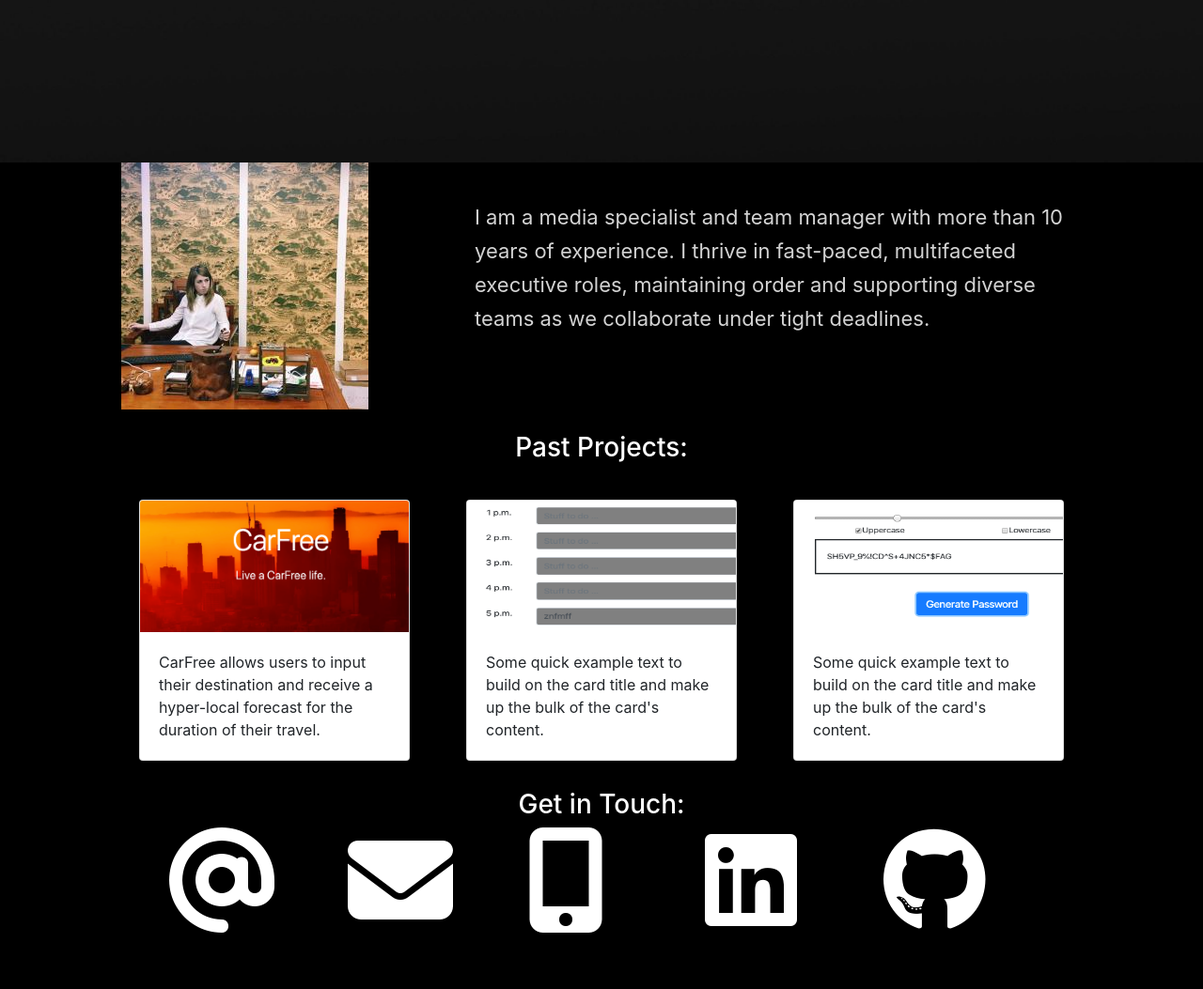
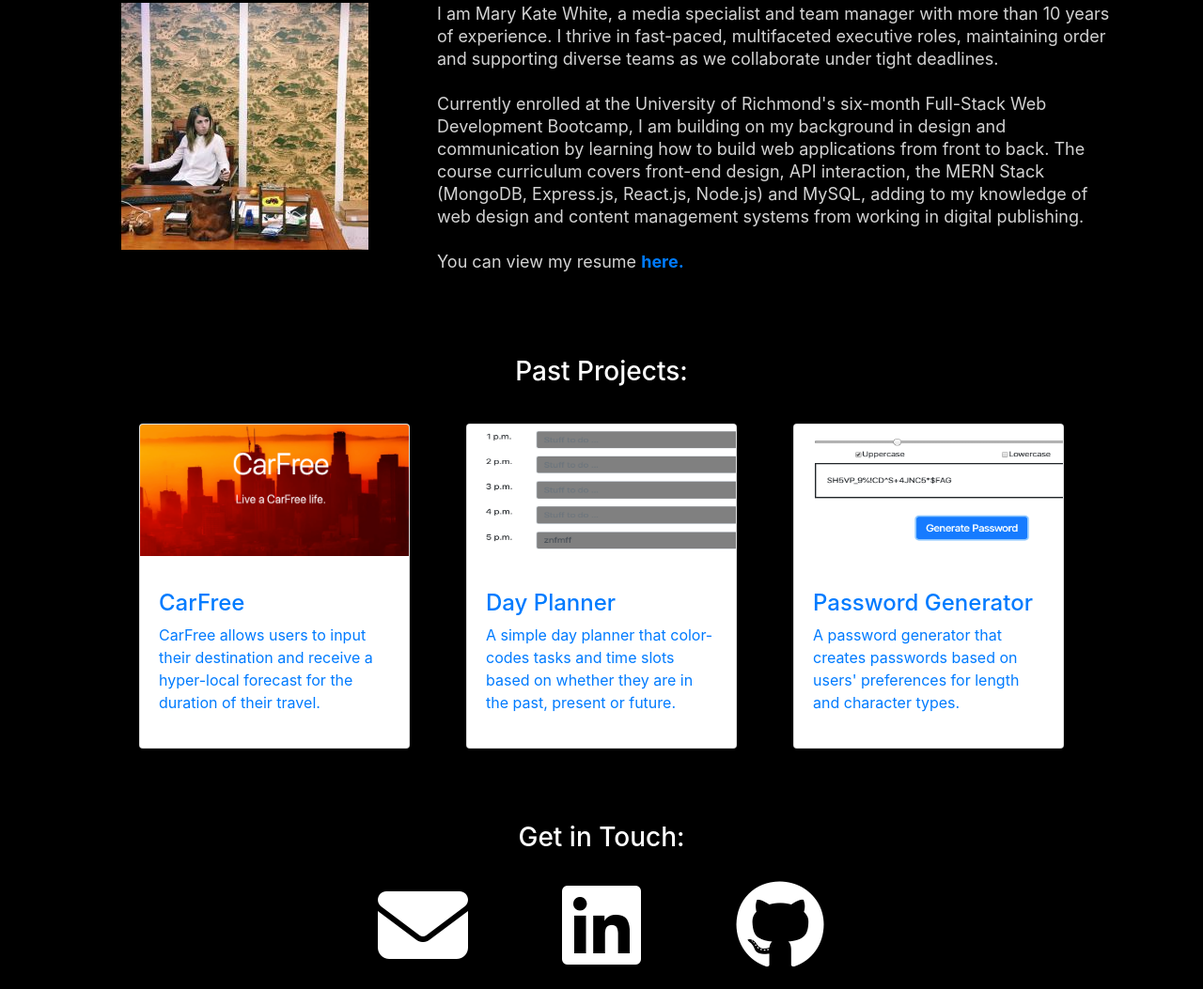
Before and after one commit to marykatewhite/NewPortfolio, a plain HTML site: page index.html in a window 1280 px wide. Shown: the part 433-1486 px from the top of the page at 94% size. Before the commit the page ends 1428 px from the top, so only its background shows below. Drawn offline with nearby package versions, Linux system fonts and the light colour scheme.

Commit message:
it's got a bio, it's got links to linkedin and github, it's got a PDF of my resume, it's got links to 3 projects. it is great.

```diff
--- a/index.html
+++ b/index.html
@@ -38,7 +38,7 @@
 
     <div class="jumbotron-fluid vertical-center" id="introBox">
         <h1 id="myName">Mary Kate White.</h1>
-        <p id="introText">I am an <b>editor</b>, <b>designer</b> and aspiring<br><b>full-stack web developer.</b></p>
+        <p id="introText">I am an <b>editor</b>, <b>designer</b> and aspiring <b>full-stack web developer.</b></p>
     </div>
 
     <div class="container" id="aboutMe">
@@ -47,95 +47,103 @@
                 <img src="images/vcool.jpg" id="myFace" alt="Mary Kate White">
             </div>
             <div class="col-xs-12 col-md-8 vertical-center">
-                <p id="bioText">I am a media specialist and team manager with more than 10 years of experience. I thrive
-                    in fast-paced,
-                    multifaceted executive roles, maintaining order and supporting diverse teams as we collaborate under
-                    tight deadlines.</p>
+                <p id="bioText">I am Mary Kate White, a media specialist and team manager with more than 10 years of experience. I thrive
+                    in fast-paced, multifaceted executive roles, maintaining order and supporting diverse teams as we
+                    collaborate under
+                    tight deadlines.<br><br>
+                    Currently enrolled at the University of Richmond's six-month Full-Stack Web Development Bootcamp,
+                    I am building on my background in design and communication by learning how to build web applications
+                    from front to back. The course curriculum covers front-end design, API interaction, the MERN Stack (MongoDB, Express.js,
+                    React.js, Node.js) and MySQL, adding to my knowledge of web design and content management systems from working in digital publishing.<br><br>
+                You can view my resume <a href="images/Mary Kate White resume.pdf" target="_blank"><b>here.</b> </a></p>
+            </div>
+        </div>
+    </div>
+    <br><br>
+    <div class="container" id="projects">
+        <div class="row justify-content-center">
+            <div class="col-xs-12">
+                <br>
+                <h3 class="sectionLabel">Past Projects:</h3>
+            </div>
+        </div>
+        <div class="row justify-content-center">
+
+            <a href="https://marykatewhite.github.io/Project1/" target="_blank">
+                <div class="card" style="width: 18rem;">
+                    <img src="images/carfree card.png" class="card-img-top" alt="carfree">
+                    <div class="card-body">
+                        <p class="card-text">
+                            <h4>CarFree</h4>
+                            CarFree allows users to input their destination and receive a hyper-local
+                            forecast for the duration of their travel.
+                        </p>
+                    </div>
+                </div>
+            </a>
+
+            <a href="https://marykatewhite.github.io/DayPlanner/" target="_blank">
+                <div class="card" style="width: 18rem;">
+                    <img src="images/dayplanner2.png" class="card-img-top" alt="dayplanner">
+                    <div class="card-body">
+                        <p class="card-text">
+                            <h4>Day Planner</h4>A simple day planner that color-codes tasks and time slots based on
+                            whether
+                            they are in the past, present or future.
+                        </p>
+                    </div>
+                </div>
+            </a>
+
+
+
+            <a href="https://marykatewhite.github.io/PasswordGenerator/" target="_blank">
+                <div class="card" style="width: 18rem;">
+                    <img src="images/password generator.png" class="card-img-top" alt="passwordgenerator">
+                    <div class="card-body">
+                        <p class="card-text">
+                            <h4>Password Generator</h4>A password generator that creates passwords based on users'
+                            preferences for
+                            length and character types.
+                        </p>
+                    </div>
+                </div>
+            </a>
+
+        </div>
+    </div>
+    <br><br>
+    <div class="container" id="contact">
+        <div class="row justify-content-center">
+            <div class="col-xs-12">
+                <h3 class="sectionLabel">Get in Touch:</h3>
+            </div>
+        </div>
+        <div class="row justify-content-center" id="icons">
+            <div class="col-xs-12 col-sm-2 d-flex justify-content-center">
+                <a href="mailto:marykatewhite@gmail.com"><span style="color: white"><i
+                            class="icons fas fa-envelope fa-6x"></i></span></a>
+            </div>
+            <div class="col-xs-12 col-sm-2 d-flex justify-content-center">
+                <a href="https://www.linkedin.com/in/marykatewhite/" target="_blank"><span style="color: white"><i
+                            class="icons fab fa-linkedin fa-6x"></i></span></a>
+            </div>
+            <div class="col-xs-12 col-sm-2 d-flex justify-content-center">
+                <a href="https://github.com/marykatewhite" target="_blank"><span style="color: white"><i
+                            class="icons fab fa-github fa-6x"></i></span></a>
             </div>
         </div>
     </div>
 
-    <div class="container" id="projects">
-        <div class="row justify-content-center">
-            <div class="col-xs-12">
-                <br>
-                <h3 id="pastProjects">Past Projects:</h3>
-            </div>
-        </div>
-        <div class="row justify-content-center">
-
-            <div class="card" style="width: 18rem;">
-                <img src="images/carfree card.png" class="card-img-top" alt="carfree">
-                <div class="card-body">
-                    <p class="card-text">CarFree allows users to input their destination and receive a hyper-local
-                        forecast for the duration of their travel.</p>
-                </div>
-            </div>
-
-            <div class="card" style="width: 18rem;">
-                <img src="images/dayplanner2.png" class="card-img-top" alt="dayplanner">
-                <div class="card-body">
-                    <p class="card-text">Some quick example text to build on the card title and make up the bulk of the
-                        card's content.</p>
-                </div>
-            </div>
-
-
-            <div class="card" style="width: 18rem;">
-                <img src="images/password generator.png" class="card-img-top" alt="passwordgenerator">
-                <div class="card-body">
-                    <p class="card-text">Some quick example text to build on the card title and make up the bulk of the
-                        card's content.</p>
-                </div>
-            </div>
-
-        </div>
-    </div>
-
-    <div class="container" id="contact">
-        <div class="row justify-content-center">
-            <div class="col-xs-12">
-                <h3 id="contactLabel">Get in Touch:</h3>
-            </div>
-        </div>
-        <div class="row justify-content-center">
-            <div class="col-xs-12 col-sm-2 justify-content-center">
-                <span style="color: white"><i class="fas fa-at fa-7x"></i></span>
-            </div>
-            <div class="col-xs-12 col-sm-2 justify-content-center">
-                <span style="color: white"><i class="fas fa-envelope fa-7x"></i></span>
-            </div>
-            <div class="col-xs-12 col-sm-2 justify-content-center">
-                <span style="color: white"><i class="fas fa-mobile-alt fa-7x"></i></span>
-            </div>
-            <div class="col-xs-12 col-sm-2 justify-content-center">
-                <span style="color: white"><i class="fab fa-linkedin fa-7x"></i></span>
-            </div>
-            <div class="col-xs-12 col-sm-2 justify-content-center">
-                <span style="color: white"><i class="fab fa-github fa-7x"></i></span>
-            </div>
-        </div>
-    </div>
-
-    </div>
-    </div>
-
-    <!-- https://images.pexels.com/photos/1061623/pexels-photo-1061623.jpeg?auto=compress&cs=tinysrgb&dpr=2&h=650&w=940 -->
-    <!-- https://images.pexels.com/photos/1386454/pexels-photo-1386454.jpeg?auto=compress&cs=tinysrgb&dpr=2&h=650&w=940 -->
-    <!-- https://images.pexels.com/photos/596132/pexels-photo-596132.jpeg?auto=compress&cs=tinysrgb&dpr=2&h=650&w=940 -->
-
-    <!-- projects -->
-    <!-- https://marykatewhite.github.io/Project1/ -->
-    <!-- https://marykatewhite.github.io/weatherAPI/ -->
-    <!-- https://marykatewhite.github.io/DayPlanner/ -->
-    <!-- https://marykatewhite.github.io/PasswordGenerator/ -->
-
-
-
-    </div>
-    </div>
-
-
+    <script src="https://code.jquery.com/jquery-3.4.1.slim.min.js"
+        integrity="sha384-J6qa4849blE2+poT4WnyKhv5vZF5SrPo0iEjwBvKU7imGFAV0wwj1yYfoRSJoZ+n"
+        crossorigin="anonymous"></script>
+    <script src="https://cdn.jsdelivr.net/npm/popper.js@1.16.0/dist/umd/popper.min.js"
+        integrity="sha384-Q6E9RHvbIyZFJoft+2mJbHaEWldlvI9IOYy5n3zV9zzTtmI3UksdQRVvoxMfooAo"
+        crossorigin="anonymous"></script>
+    <script src="https://stackpath.bootstrapcdn.com/bootstrap/4.4.1/js/bootstrap.min.js"
+        integrity="sha384-wfSDF2E50Y2D1uUdj0O3uMBJnjuUD4Ih7YwaYd1iqfktj0Uod8GCExl3Og8ifwB6"
+        crossorigin="anonymous"></script>
 </body>
 
 </html>
--- a/style.css
+++ b/style.css
@@ -3,42 +3,66 @@ body {
     color: black;
 }
 
+#aboutMe {
+    padding-top: 30px;
+}
+
+
+@media (max-width: 500px) {
     #introBox {
-    background-image: url("images/hillH.jpg");
+      background-image: url("images/hillS.jpg");
       background-size: cover;
     background-repeat: no-repeat;
     background-attachment: scroll;
     background-position: bottom;
     text-align: center;
     }
-
     .jumbotron-fluid {
         height: 550px;
     }
-
     #myName {
         font-size: 100px;
         line-height: 90px;
-    padding-top: 50px;
+        padding-top: 75px;
         padding-bottom: 75px;
+    }
+  }
+  @media (min-width: 501px) {
+    #introBox {
+      background-image: url("images/hillH2.jpg");
+      background-size: cover;
+    background-repeat: no-repeat;
+    background-attachment: scroll;
+    background-position: bottom;
+    text-align: center;
+    }
+    .jumbotron-fluid {
+        height: 350px;
+    }
+    #myName {
+        font-size: 100px;
+        line-height: 90px;
+        padding-top: 60px;
+        padding-bottom: 75px;
+    }
   }
 
 #introText {
+    padding: 10px;
     color: white;
     font-size: 20px;
-    background-color: black;
 }
 
 #bioText {
-    padding: 40px;
     color: lightgray;
-    font-size: 22px;
-    line-height: 36px;
+    font-size: 18px;
+    line-height: 24px;
 }
 
 #myFace {
     margin: auto;
     display: block;
+    padding-bottom: 40px;
 }
 
 .card-img-top {
@@ -49,10 +73,10 @@ body {
     margin: 30px;
 }
 
-#pastProjects {
+.sectionLabel {
     color: white;
 }
 
-#contactLabel {
-    color: white;
+.icons {
+    padding: 20px;
 }
```
Also changed, not shown: images/dayplanner1.png (deleted), images/hillH2.jpg (added), images/pattern1.jpg (deleted), images/pattern1H.png (deleted), images/pattern2.jpg (deleted), images/pattern2H.png (deleted), images/pattern3.png (deleted), images/pattern3H.png (deleted), images/pattern4.jpg (deleted), images/pattern4H.png (deleted), 4 other files. Lines whose indentation alone changed are shown as unchanged.
